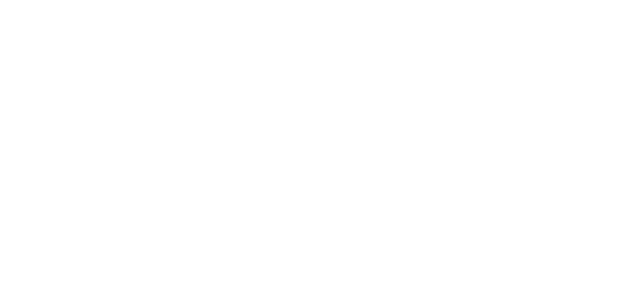
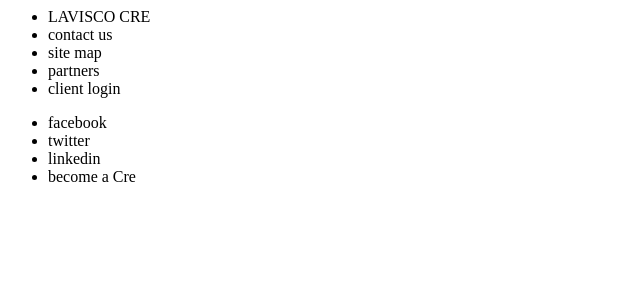
Before and after one commit to lisx2a/laviscocre-website, a PHP site: page /laviscocre_home.php in a window 1280 px wide. Before the commit the part shown is empty. Shown: the top 300 px of the page, without its empty margins (0-640 px from the left). Run offline with PHP 8.4, Linux system fonts and the light colour scheme.

Commit message:
created header and footer php

```diff
--- /dev/null
+++ b/footer.php
@@ -0,0 +1,19 @@
+<div class="footer">
+<ul>
+	<li>LAVISCO CRE</li>
+	<li>contact us</li>
+	<li>site map</li>
+	<li>partners</li>
+	<li>client login</li>
+</ul>
+<div class="rightfooter">
+	<ul>
+		<li>facebook</li>
+		<li>twitter</li>
+		<li>linkedin</li>
+		<li>become a Cre</li>
+	</ul>
+</div>
+</div>
+</body>
+</html>
--- /dev/null
+++ b/header.php
@@ -0,0 +1,9 @@
+<!DOCTYPE>
+<title>LAVISCO CRE</title>
+<head>
+<meta name="description" content="Lavisco Cre Creative" />
+<meta name="keywords" content="creative, photography, laviscro cre, organize" />
+<meta http-equiv="content-type" content="text/html;charset=UTF-8" />
+<!-- Design by ShaDoe McIntosh Web Development by Lissa Aguilar -->
+</head>
+<body>
--- a/laviscocre_home.php
+++ b/laviscocre_home.php
@@ -1,7 +1,5 @@
-<DOCTYPE!>
-<html>
-<title></title>
-<head></head>
-<body>
-</body>
-</html>
+<?php include_once('header.php') ?>
+<div class="main_container">
+</div>
+
+<?php include_once('footer.php') ?>
```
